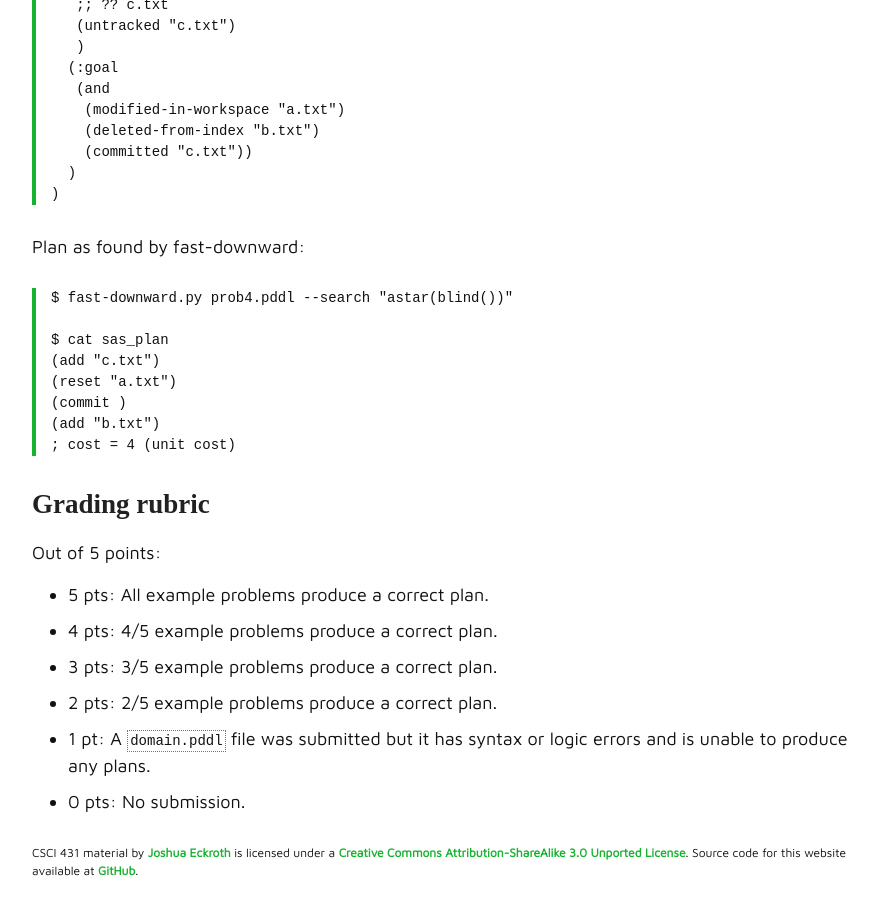
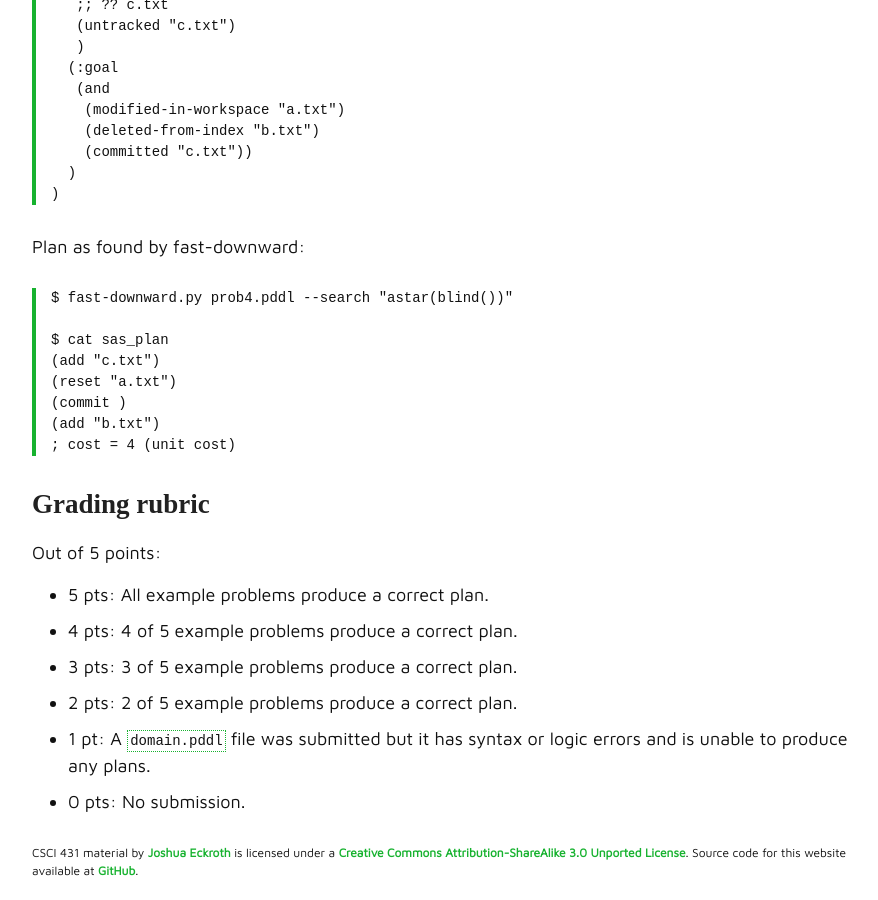
Before and after one commit to joshuaeckroth/csci431-website, a Jekyll site: the page built from assignments/a02.markdown, in a window 1280 px wide and 900 px high, scrolled down 10152 px. Shown: the whole window, without its empty margins (183-1061 px from the left). Built offline with Jekyll 4.4.1, drawn with Linux system fonts in a browser that asks for light colours; some web fonts are replaced.

Commit message:
Formatting of A02

```diff
--- a/assignments/a02.markdown
+++ b/assignments/a02.markdown
@@ -451,8 +451,8 @@ $ cat sas_plan
 Out of 5 points:
 
 - 5 pts: All example problems produce a correct plan.
-- 4 pts: 4/5 example problems produce a correct plan.
-- 3 pts: 3/5 example problems produce a correct plan.
-- 2 pts: 2/5 example problems produce a correct plan.
+- 4 pts: 4 of 5 example problems produce a correct plan.
+- 3 pts: 3 of 5 example problems produce a correct plan.
+- 2 pts: 2 of 5 example problems produce a correct plan.
 - 1 pt: A `domain.pddl` file was submitted but it has syntax or logic errors and is unable to produce any plans.
 - 0 pts: No submission.
```
